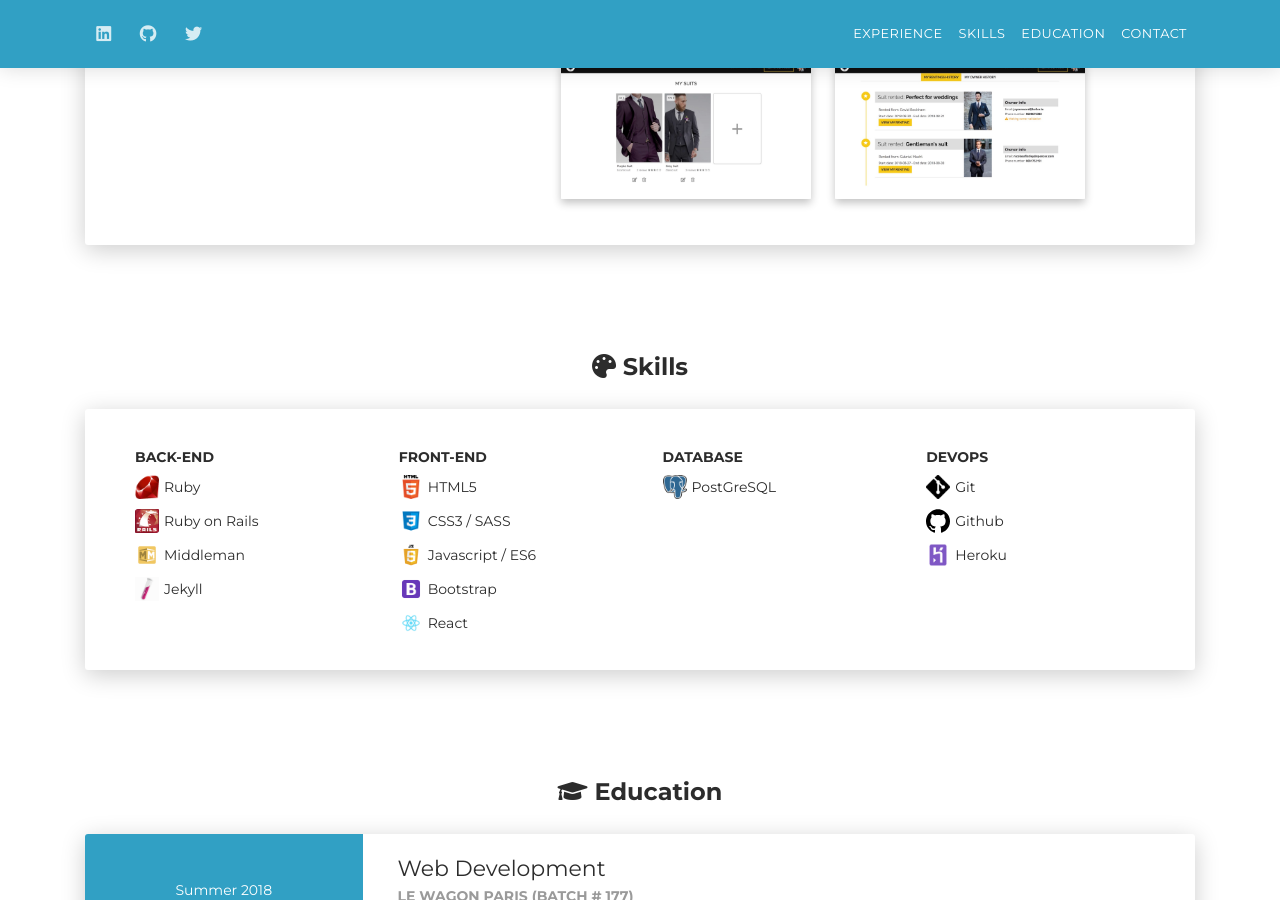
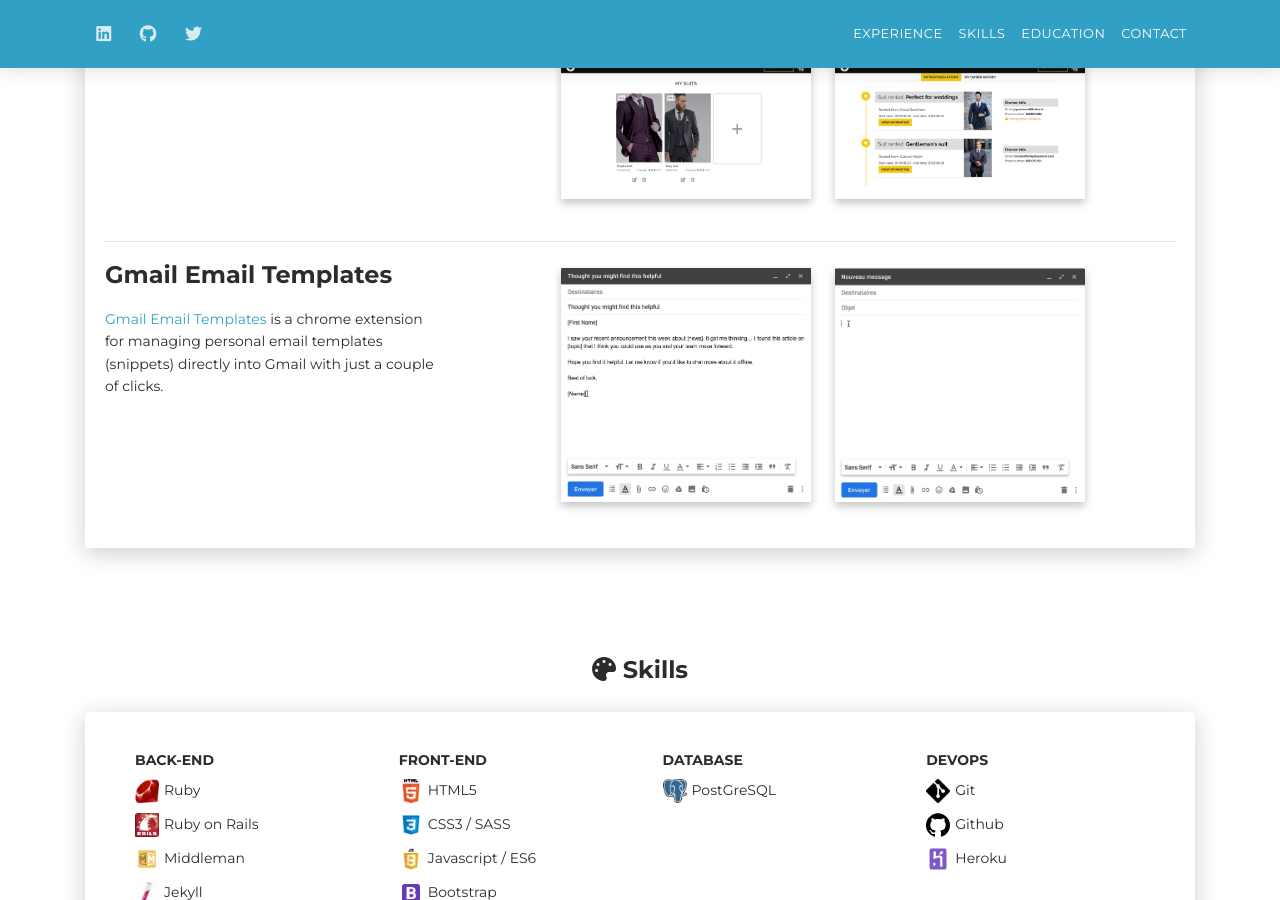
Before and after one commit to ynnsnr/resume, a Jekyll site: the page built from index.md, in a window 1280 px wide and 900 px high, scrolled down 1545 px. Built offline with Jekyll 4.4.1, drawn with Linux system fonts in a browser that asks for light colours; nearby versions of some CDN libraries; some of the changed text lies outside the part shown.

Commit message:
gmail-email-templates added to experience

```diff
--- a/index.md
+++ b/index.md
@@ -133,14 +133,29 @@
             <div class="col-lg-4">
               <div class="h4 mt-0 title">Awesome Suits</div>
               <p><a href="http://awesome-suits.herokuapp.com">Awesome Suits</a> was created for a coding challenge at <a href="https://www.lewagon.com">Le Wagon</a>. A clone of AirBnB that operates a suits renting service between individuals.</p>
-              </div>
-              <div class="col-lg-8">
-                <ul id="imageGallery">
-                  <li><a href="assets/images/awesome-suits-home.jpg"><img src="assets/images/awesome-suits-home.jpg"></a></li>
-                  <li><a href="assets/images/awesome-suits-index.jpg"><img src="assets/images/awesome-suits-index.jpg"></a></li>
-                  <li><a href="assets/images/awesome-suits-owner.jpg"><img src="assets/images/awesome-suits-owner.jpg"></a></li>
-                  <li><a href="assets/images/awesome-suits-rentings.jpg"><img src="assets/images/awesome-suits-rentings.jpg"></a></li>
-                </ul>
+            </div>
+            <div class="col-lg-8">
+              <ul id="imageGallery">
+                <li><a href="assets/images/awesome-suits-home.jpg"><img src="assets/images/awesome-suits-home.jpg"></a></li>
+                <li><a href="assets/images/awesome-suits-index.jpg"><img src="assets/images/awesome-suits-index.jpg"></a></li>
+                <li><a href="assets/images/awesome-suits-owner.jpg"><img src="assets/images/awesome-suits-owner.jpg"></a></li>
+                <li><a href="assets/images/awesome-suits-rentings.jpg"><img src="assets/images/awesome-suits-rentings.jpg"></a></li>
+              </ul>
+            </div>
+          </div>
+
+          <hr>
+
+          <div class="row">
+            <div class="col-lg-4">
+              <div class="h4 mt-0 title">Gmail Email Templates</div>
+              <p><a href="https://github.com/ynnsnr/gmail-email-templates">Gmail Email Templates</a> is a chrome extension for managing personal email templates (snippets) directly into Gmail with just a couple of clicks.</p>
+            </div>
+            <div class="col-lg-8">
+              <ul id="imageGallery">
+                <li><img src="assets/images/gif2.gif" width="250px"></li>
+                <li><img src="assets/images/gif3.gif" width="250px"></li>
+              </ul>
             </div>
           </div>
 
```
Also changed, not shown: assets/images/gif2.gif (added), assets/images/gif3.gif (added).
